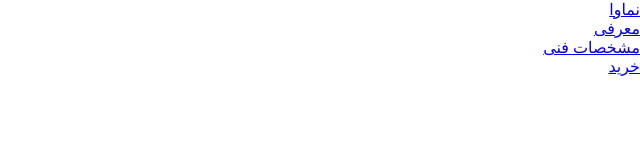
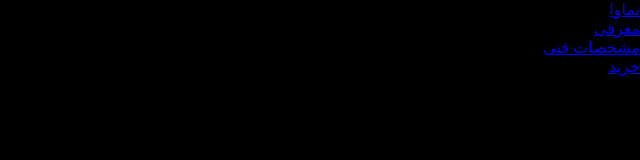
Before and after one commit to mobina-roknabadpo/Landing, a plain HTML site: page index.html in a window 1280 px wide. Shown: the top 160 px of the page, without its empty margins (640-1280 px from the left). Drawn offline with Linux system fonts and the light colour scheme.

Commit message:
style: added styles to body

```diff
--- a/style/landing.css
+++ b/style/landing.css
@@ -1,6 +1,12 @@
-*{
+* {
     box-sizing: border-box;
     margin: 0;
     padding: 0;
     direction: rtl;
 }
+
+body {
+    background: #000000;
+    width: 1280px;
+    height: 6456px;
+}
```
